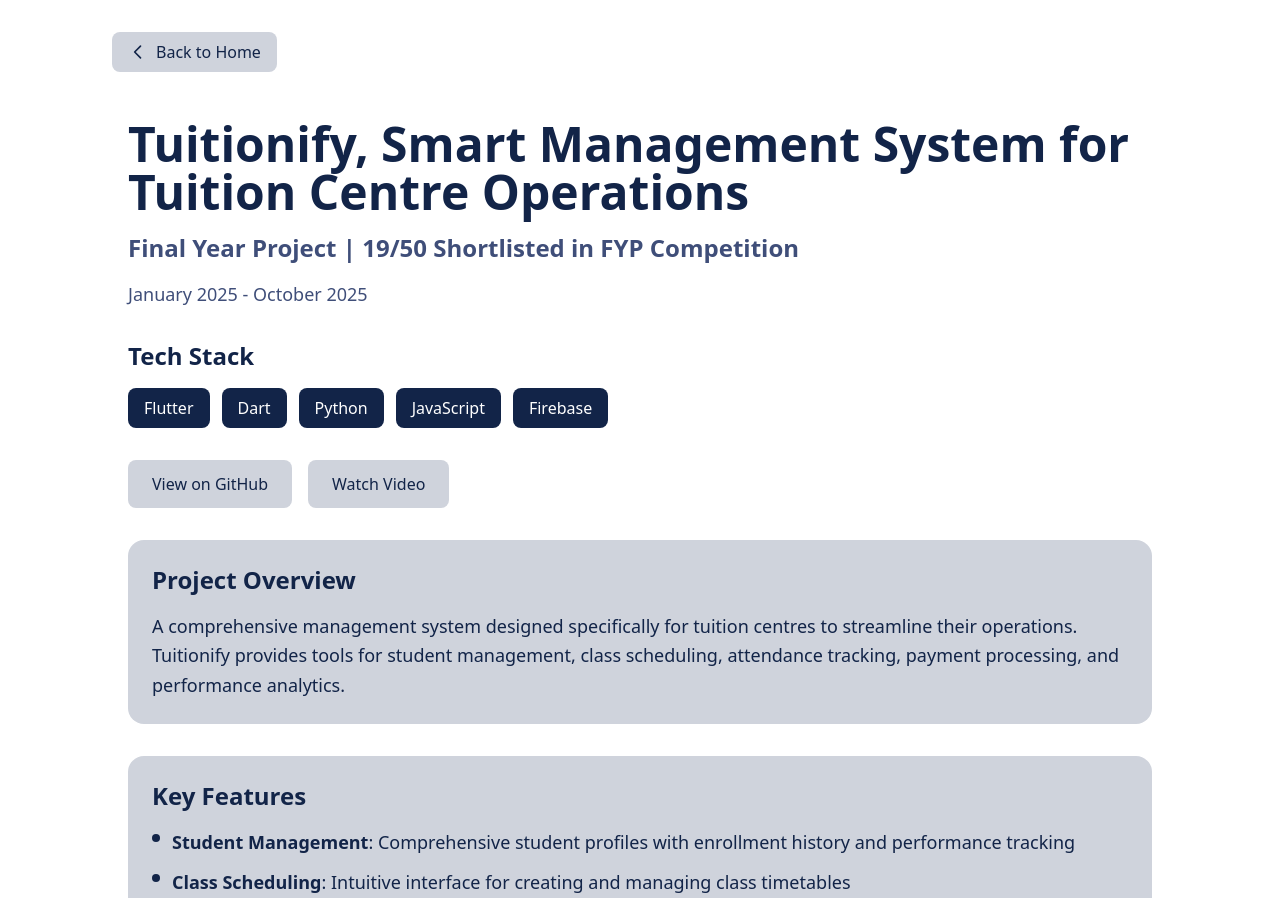
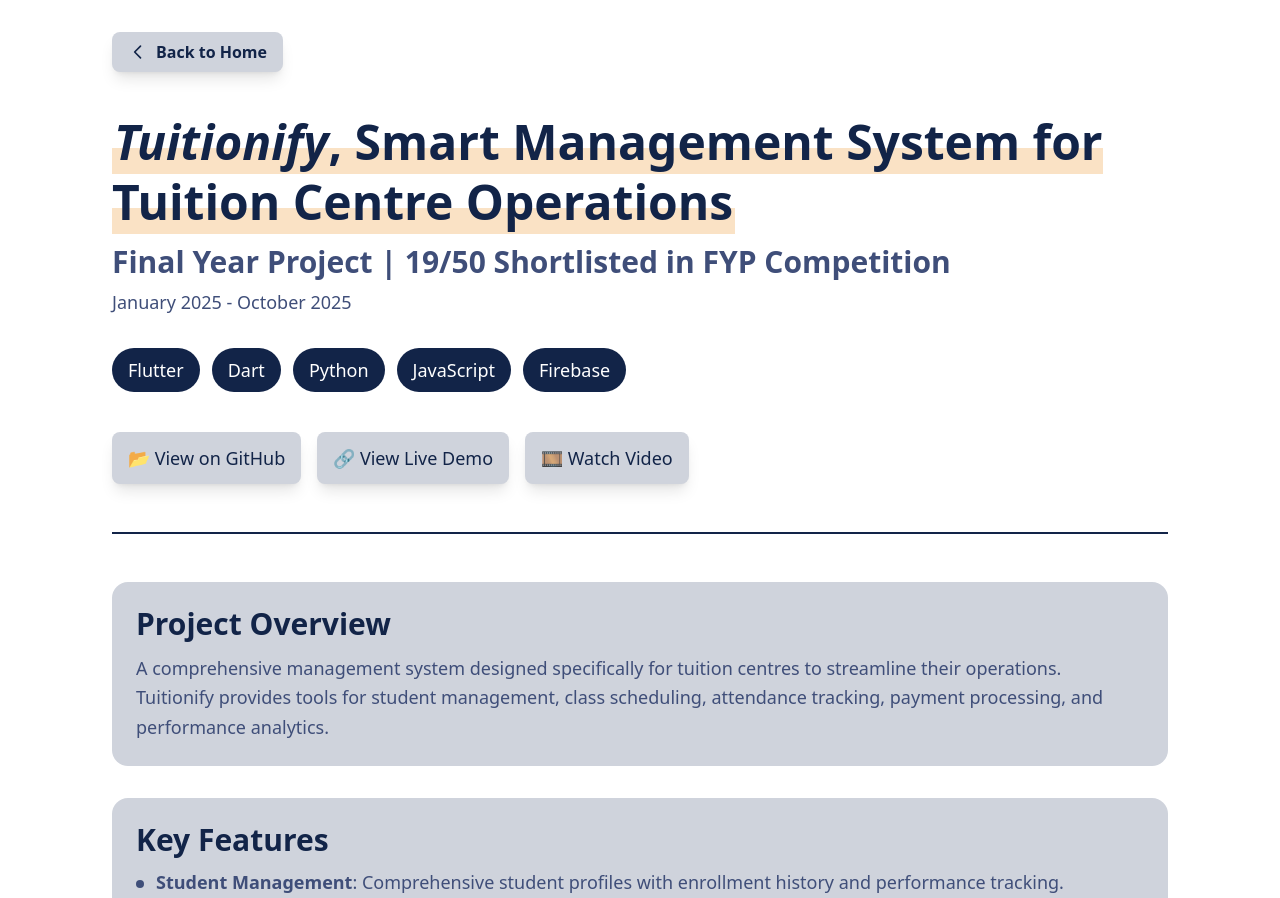
Before and after one commit to yunqi0729/portfolio, a React (Vite) app: page /portfolio/projects/tuitionify in a window 1280 px wide. Shown: the top 898 px of the page. Built offline with nearby package versions, Linux system fonts and the light colour scheme.

Commit message:
Update on Projects section

```diff
--- a/src/components/ProjectDetail.tsx
+++ b/src/components/ProjectDetail.tsx
@@ -1,6 +1,11 @@
 import { useSelector } from 'react-redux';
 import { useNavigate } from 'react-router-dom';
 import type { RootState } from '../store';
+
+interface ProjectImage {
+    url: string;
+    caption: string;
+}
 
 interface ProjectDetailProps {
     title: string;
@@ -9,7 +14,7 @@
     stack: string[];
     overview: string;
     features: string[];
-    images?: string[];
+    images?: ProjectImage[];
     githubLink?: string;
     liveLink?: string;
     videoLink?: string;
@@ -32,145 +37,65 @@
 
     return (
         <div className={`min-h-screen ${isDarkMode ? 'bg-black' : 'bg-white'} transition-colors duration-500`}>
-            {/* Back Button */}
             <div className="px-6 sm:px-10 md:px-16 lg:px-20 xl:px-28 pt-8">
-                <button
-                    onClick={() => navigate('/')}
-                    className={`flex items-center gap-2 px-4 py-2 rounded-lg transition-colors ${isDarkMode
-                            ? 'bg-[#D3B694] hover:bg-[#C37448] text-[#122448]'
-                            : 'bg-[#CFD3DC] hover:bg-[#122448] hover:text-white text-[#122448]'
-                        }`}
-                >
-                    <svg className="w-5 h-5" fill="none" stroke="currentColor" viewBox="0 0 24 24">
-                        <path strokeLinecap="round" strokeLinejoin="round" strokeWidth={2} d="M15 19l-7-7 7-7" />
-                    </svg>
+                <button className={`flex items-center gap-2 px-4 py-2 font-semibold rounded-lg shadow-lg transition-colors ${isDarkMode ? 'bg-[#D3B694] hover:bg-[#C37448] hover:text-white text-[#9C562F]' : 'bg-[#CFD3DC] hover:bg-[#122448] hover:text-white text-[#122448]'}`} onClick={() => navigate('/', { state: { fromProject: true } })}>
+                    <svg className="w-5 h-5" fill="none" stroke="currentColor" viewBox="0 0 24 24"><path strokeLinecap="round" strokeLinejoin="round" strokeWidth={2} d="M15 19l-7-7 7-7" /></svg>
                     Back to Home
                 </button>
             </div>
-
-            {/* Content */}
-            <div className="px-6 sm:px-10 md:px-16 lg:px-20 xl:px-28 py-12">
-                <div className="max-w-5xl mx-auto">
-                    {/* Header */}
-                    <h1 className={`text-3xl sm:text-4xl md:text-5xl font-bold mb-4 ${isDarkMode ? 'text-[#9C562F]' : 'text-[#122448]'}`}>
-                        {title}
-                    </h1>
-
-                    {subtitle && (
-                        <p className={`text-xl sm:text-2xl font-semibold mb-4 ${isDarkMode ? 'text-[#C37448]' : 'text-[#3F4E79]'}`}>
-                            {subtitle}
-                        </p>
-                    )}
-
-                    <p className={`text-base sm:text-lg mb-8 ${isDarkMode ? 'text-[#C37448]' : 'text-[#3F4E79]'}`}>
-                        {date}
-                    </p>
-
-                    {/* Tech Stack */}
-                    <div className="mb-8">
-                        <h2 className={`text-2xl font-bold mb-4 ${isDarkMode ? 'text-[#9C562F]' : 'text-[#122448]'}`}>
-                            Tech Stack
-                        </h2>
-                        <div className="flex flex-wrap gap-3">
+            <div className="px-6 sm:px-10 md:px-16 lg:px-20 xl:px-28 py-10">
+                <div className="max-w-6xl mx-auto">
+                    <span className={`text-3xl sm:text-4xl md:text-5xl font-bold ${isDarkMode ? '' : 'bg-[linear-gradient(to_top,#FAE2C5_40%,transparent_40%)]'} bg-no-repeat bg-[length:100%_100%] px-[2px] leading-tight ${isDarkMode ? 'text-[#9C562F]' : 'text-[#122448]'}`} dangerouslySetInnerHTML={{ __html: title }}></span>
+                    {subtitle && (<p className={`text-xl sm:text-2xl md:text-3xl font-semibold mt-3 ${isDarkMode ? 'text-[#C37448]' : 'text-[#3F4E79]'}`}>{subtitle}</p>)}
+                    <p className={`text-base sm:text-md md:text-lg mt-2 ${isDarkMode ? 'text-[#C37448]' : 'text-[#3F4E79]'}`}>{date}</p>
+                    <div className="mt-8 mb-5">
+                        <div className="flex flex-wrap gap-2 sm:gap-3">
                             {stack.map((tech, index) => (
-                                <span
-                                    key={index}
-                                    className={`px-4 py-2 rounded-lg font-medium ${isDarkMode
-                                            ? 'bg-[#9C562F] text-white'
-                                            : 'bg-[#122448] text-white'
-                                        }`}
-                                >
-                                    {tech}
-                                </span>
+                                <span key={index} className={`text-base sm:text-md md:text-lg px-4 py-2 rounded-full font-medium ${isDarkMode ? 'bg-[#9C562F] text-white' : 'bg-[#122448] text-white'}`}>{tech}</span>
                             ))}
                         </div>
                     </div>
-
-                    {/* Links */}
                     {(githubLink || liveLink || videoLink) && (
-                        <div className="mb-8 flex flex-wrap gap-4">
+                        <div className="text-sm sm:text-md md:text-lg mt-10 flex flex-wrap gap-4">
                             {githubLink && (
-                                <a
-                                    href={githubLink}
-                                    target="_blank"
-                                    rel="noopener noreferrer"
-                                    className={`px-6 py-3 rounded-lg font-medium transition-colors ${isDarkMode
-                                            ? 'bg-[#D3B694] hover:bg-[#C37448] text-[#122448]'
-                                            : 'bg-[#CFD3DC] hover:bg-[#122448] hover:text-white text-[#122448]'
-                                        }`}
-                                >
-                                    View on GitHub
-                                </a>
+                                <a className={`px-4 py-3 rounded-lg font-medium transition-colors shadow-lg transition-transform duration-300 hover:scale-105 ${isDarkMode ? 'bg-[#D3B694] hover:bg-[#C37448] hover:text-white text-[#9C562F]' : 'bg-[#CFD3DC] hover:bg-[#122448] hover:text-white text-[#122448]'}`} href={githubLink} target="_blank" rel="noopener noreferrer">📂 View on GitHub</a>
                             )}
                             {liveLink && (
-                                <a
-                                    href={liveLink}
-                                    target="_blank"
-                                    rel="noopener noreferrer"
-                                    className={`px-6 py-3 rounded-lg font-medium transition-colors ${isDarkMode
-                                            ? 'bg-[#9C562F] text-white hover:bg-[#C37448]'
-                                            : 'bg-[#122448] text-white hover:bg-[#3F4E79]'
-                                        }`}
-                                >
-                                    View Live Demo
-                                </a>
+                                <a className={`px-4 py-3 rounded-lg font-medium transition-colors shadow-lg transition-transform duration-300 hover:scale-105 ${isDarkMode ? 'bg-[#D3B694] hover:bg-[#C37448] hover:text-white text-[#9C562F]' : 'bg-[#CFD3DC] hover:bg-[#122448] hover:text-white text-[#122448]'}`} href={liveLink} target="_blank" rel="noopener noreferrer">🔗 View Live Demo</a>
                             )}
                             {videoLink && (
-                                <a
-                                    href={videoLink}
-                                    target="_blank"
-                                    rel="noopener noreferrer"
-                                    className={`px-6 py-3 rounded-lg font-medium transition-colors ${isDarkMode
-                                            ? 'bg-[#D3B694] hover:bg-[#C37448] text-[#122448]'
-                                            : 'bg-[#CFD3DC] hover:bg-[#122448] hover:text-white text-[#122448]'
-                                        }`}
-                                >
-                                    Watch Video
-                                </a>
+                                <a className={`px-4 py-3 rounded-lg font-medium transition-colors shadow-lg transition-transform duration-300 hover:scale-105 ${isDarkMode ? 'bg-[#D3B694] hover:bg-[#C37448] hover:text-white text-[#9C562F]' : 'bg-[#CFD3DC] hover:bg-[#122448] hover:text-white text-[#122448]'}`} href={videoLink} target="_blank" rel="noopener noreferrer">🎞️ Watch Video</a>
                             )}
                         </div>
                     )}
-
-                    {/* Overview */}
+                    <div className="flex items-center justify-center my-9 sm:my-10 md:my-11 lg:my-12">
+                        <div className={`flex-1 h-0.5 ${isDarkMode ? 'bg-[#9C562F]' : 'bg-[#122448]'}`}></div>
+                    </div>
                     <div className={`rounded-2xl p-6 mb-8 ${isDarkMode ? 'bg-[#D3B694]' : 'bg-[#CFD3DC]'}`}>
-                        <h2 className={`text-2xl font-bold mb-4 ${isDarkMode ? 'text-[#9C562F]' : 'text-[#122448]'}`}>
-                            Project Overview
-                        </h2>
-                        <div
-                            className={`text-base sm:text-lg leading-relaxed text-[#122448]`}
-                            dangerouslySetInnerHTML={{ __html: overview }}
-                        />
+                        <h2 className={`text-2xl sm:text-3xl font-bold mb-3 ${isDarkMode ? 'text-[#9C562F]' : 'text-[#122448]'}`}>Project Overview</h2>
+                        <div className={`text-base sm:text-md md:text-lg leading-relaxed ${isDarkMode ? 'text-[#C37448]' : 'text-[#3F4E79]'}`} dangerouslySetInnerHTML={{ __html: overview }} />
                     </div>
-
-                    {/* Features */}
                     <div className={`rounded-2xl p-6 mb-8 ${isDarkMode ? 'bg-[#D3B694]' : 'bg-[#CFD3DC]'}`}>
-                        <h2 className={`text-2xl font-bold mb-4 ${isDarkMode ? 'text-[#9C562F]' : 'text-[#122448]'}`}>
-                            Key Features
-                        </h2>
-                        <ul className={`space-y-3 text-base sm:text-lg text-[#122448]`}>
+                        <h2 className={`text-2xl sm:text-3xl font-bold mb-3 ${isDarkMode ? 'text-[#9C562F]' : 'text-[#122448]'}`}>Key Features</h2>
+                        <ul className={`space-y-3`}>
                             {features.map((feature, index) => (
                                 <li key={index} className="flex items-start gap-3">
-                                    <span className={`mt-1.5 w-2 h-2 rounded-full flex-shrink-0 ${isDarkMode ? 'bg-[#9C562F]' : 'bg-[#122448]'}`}></span>
-                                    <span dangerouslySetInnerHTML={{ __html: feature }} />
+                                    <span className={`mt-2.5 w-2 h-2 rounded-full flex-shrink-0 ${isDarkMode ? 'bg-[#C37448]' : 'bg-[#3F4E79]'}`}></span>
+                                    <span className={`text-base sm:text-md md:text-lg leading-snug ${isDarkMode ? 'text-[#C37448]' : 'text-[#3F4E79]'}`} dangerouslySetInnerHTML={{ __html: feature }} />
                                 </li>
                             ))}
                         </ul>
                     </div>
-
-                    {/* Images Gallery */}
                     {images.length > 0 && (
                         <div className="mb-8">
-                            <h2 className={`text-2xl font-bold mb-4 ${isDarkMode ? 'text-[#9C562F]' : 'text-[#122448]'}`}>
-                                Screenshots
-                            </h2>
-                            <div className="grid grid-cols-1 md:grid-cols-2 gap-6">
+                            <h2 className={`text-2xl sm:text-3xl font-bold mb-3 ${isDarkMode ? 'text-[#9C562F]' : 'text-[#122448]'}`}>Screenshots</h2>
+                            <div className="grid grid-cols-1 md:grid-cols-2 gap-8">
                                 {images.map((image, index) => (
-                                    <div key={index} className="rounded-xl overflow-hidden shadow-lg">
-                                        <img
-                                            src={image}
-                                            alt={`Screenshot ${index + 1}`}
-                                            className="w-full h-auto"
-                                        />
+                                    <div key={index} className="flex flex-col">
+                                        <div className="relative w-full rounded-xl overflow-hidden shadow-lg border border-gray-200 dark:border-gray-800 bg-white dark:bg-black" style={{ paddingBottom: '56.25%' }}>
+                                            <img className="absolute top-0 left-0 w-full h-full object-contain" src={image.url} alt={`Screenshot ${index + 1}`} />
+                                        </div>
+                                        <p className={`text-sm sm:text-base md:text-md mt-1.5 text-center font-normal italic ${isDarkMode ? 'text-[#C37448]' : 'text-[#3F4E79]'}`}>{image.caption}</p>
                                     </div>
                                 ))}
                             </div>
--- a/src/components/ProjectPages/Tuitionify.tsx
+++ b/src/components/ProjectPages/Tuitionify.tsx
@@ -1,23 +1,44 @@
 import ProjectDetail from '../ProjectDetail';
+import mountainBackground from '../../assets/mountain_background.jpg';
+import fictUtar from '../../assets/fict_utar.jpg';
 
 export default function TuitionifyProject() {
     return (
         <ProjectDetail
-            title="Tuitionify, Smart Management System for Tuition Centre Operations"
+            title="<i>Tuitionify</i>, Smart Management System for Tuition Centre Operations"
             subtitle="Final Year Project | 19/50 Shortlisted in FYP Competition"
             date="January 2025 - October 2025"
             stack={["Flutter", "Dart", "Python", "JavaScript", "Firebase"]}
             overview="A comprehensive management system designed specifically for tuition centres to streamline their operations. Tuitionify provides tools for student management, class scheduling, attendance tracking, payment processing, and performance analytics."
             features={[
-                "<b>Student Management</b>: Comprehensive student profiles with enrollment history and performance tracking",
-                "<b>Class Scheduling</b>: Intuitive interface for creating and managing class timetables",
+                "<b>Student Management</b>: Comprehensive student profiles with enrollment history and performance tracking. Comprehensive student profiles with enrollment history and performance tracking.",
+                "<b>Class Scheduling</b>: Intuitive interface for creating and managing class timetables. Intuitive interface for creating and managing class timetables.",
                 "<b>Attendance Tracking</b>: Digital attendance system with automated notifications",
                 "<b>Payment Processing</b>: Integrated payment tracking and invoice generation",
                 "<b>Performance Analytics</b>: Data-driven insights and progress reports",
                 "<b>Parent Portal</b>: Dedicated portal for parents to monitor their children's progress"
             ]}
+            images={[
+                {
+                    url: mountainBackground,
+                    caption: "The mountain dashboard providing a clear overview of student statistics. The mountain dashboard providing a clear overview of student statistics."
+                },
+                {
+                    url: fictUtar,
+                    caption: "The UTAR FICT integration portal for academic synchronization."
+                },
+                {
+                    url: fictUtar,
+                    caption: "The UTAR FICT integration portal for academic synchronization."
+                },
+                {
+                    url: mountainBackground,
+                    caption: "The mountain dashboard providing a clear overview of student statistics. The mountain dashboard providing a clear overview of student statistics."
+                }
+            ]}
             githubLink="https://github.com/yourusername/tuitionify"
             videoLink="https://youtube.com/watch?v=..."
+            liveLink='https://tuitionify.com'
         />
     );
 }
--- a/src/components/Projects.tsx
+++ b/src/components/Projects.tsx
@@ -1,7 +1,6 @@
 import { useSelector } from 'react-redux';
 import type { RootState } from '../store';
 import { useNavigate } from 'react-router-dom';
-// import yunqiPortfolio from '../assets/yunqi-portfolio.jpg';
 import tuitionify from '../assets/hand-icon.png';
 import vcare from '../assets/hand-icon.png';
 import zoomaths from '../assets/hand-icon.png';
@@ -12,7 +11,7 @@
     subtitle: string;
     date: string;
     stack: string;
-    route: string; // Route path instead of external link
+    route: string;
 }
 
 export default function Projects() {
@@ -25,93 +24,72 @@
         //     title: "yunqi., Personal Development Portfolio Website",
         //     subtitle: "",
         //     date: "Jan 2026",
-        //     stack: "Stack: React",
+        //     stack: "React",
         //     route: "/projects/yunqi"
         // },
         {
             image: tuitionify,
-            title: "Tuitionify, Smart Management System for Tuition Centre Operations",
+            title: "<i>Tuitionify</i>, Smart Management System for Tuition Centre Operations",
             subtitle: "Final Year Project | 19/50 Shortlisted in FYP Competition",
-            date: "Jan 2025 - Oct 2025",
-            stack: "Stack: Dart, Python, JavaScript, Flutter",
+            date: "January 2025 - October 2025",
+            stack: "Dart, Python, JavaScript, Flutter",
             route: "/projects/tuitionify"
         },
         {
             image: vcare,
-            title: "VCare, AI-powered Healthcare Mobile Application",
+            title: "<i>VCare</i>, AI-powered Healthcare Mobile Application",
             subtitle: "Varsity Hackathon Project",
-            date: "Mar 2025",
-            stack: "Stack: Dart, Flutter, Python",
+            date: "March 2025",
+            stack: "Dart, Flutter, Python",
             route: "/projects/vcare"
         },
         {
             image: zoomaths,
-            title: "Zoo! Maths, Mathematics Mobile Application for School-Going Children",
+            title: "<i>Zoo! Maths</i>, Mathematics Mobile Application for School-Going Children",
             subtitle: "Mobile Applications Development Assignment",
-            date: "Jan 2025",
-            stack: "Stack: Java, XML, Android Studio, Android SDK",
+            date: "January 2025",
+            stack: "Java, XML, Android Studio, Android SDK",
             route: "/projects/zoomaths"
         }
     ];
 
     const handleProjectClick = (route: string) => {
         navigate(route);
-        window.scrollTo(0, 0); // Scroll to top when navigating
+        window.scrollTo(0, 0);
     };
 
     return (
         <div id="projects" className="relative px-6 sm:px-10 md:px-16 lg:px-20 xl:px-28 pt-15 pb-25 bg-[#CFD3DC] dark:bg-[#D3B694] transition-colors duration-500">
-            {/* Title with decorative lines */}
-            <div className="flex items-center justify-center mb-10 sm:mb-12 md:mb-14 lg:mb-16">
+            <div className="flex items-center justify-center mb-6 sm:mb-7 md:mb-8 lg:mb-9">
                 <div className={`flex-1 h-0.5 ${isDarkMode ? 'bg-[#9C562F]' : 'bg-[#122448]'} mr-6`}>
                     <div className={`w-3 h-3 rounded-full ${isDarkMode ? 'bg-[#9C562F]' : 'bg-[#122448]'} float-left -mt-1.5`}></div>
                 </div>
-
                 <h2 className={`text-4xl sm:text-4xl md:text-5xl font-bold text-center ${isDarkMode ? 'text-[#9C562F]' : 'text-[#122448]'} px-2`}>
                     Projects
                 </h2>
-
                 <div className={`flex-1 h-0.5 ${isDarkMode ? 'bg-[#9C562F]' : 'bg-[#122448]'} ml-6`}>
                     <div className={`w-3 h-3 rounded-full ${isDarkMode ? 'bg-[#9C562F]' : 'bg-[#122448]'} float-right -mt-1.5`}></div>
                 </div>
             </div>
-
-            {/* Projects Grid */}
-            <div className="max-w-7xl mx-auto grid grid-cols-1 md:grid-cols-2 gap-8">
+            <div className="max-w-6xl mx-auto grid grid-cols-1 md:grid-cols-2 gap-8 md:gap-10">
                 {projectsData.map((project, index) => (
-                    <div
-                        key={index}
-                        onClick={() => handleProjectClick(project.route)}
-                        className={`rounded-2xl overflow-hidden shadow-xl transition-transform duration-300 hover:scale-105 cursor-pointer ${isDarkMode ? 'bg-[#FAE2C5]' : 'bg-white'}`}
-                    >
-                        {/* Image */}
-                        <div className="w-full h-56 sm:h-64 overflow-hidden">
-                            <img
-                                src={project.image}
-                                alt={project.title}
-                                className="w-full h-full object-cover"
-                            />
+                    <div className={`rounded-2xl overflow-hidden shadow-xl transition-transform duration-300 hover:scale-105 cursor-pointer flex flex-col ${isDarkMode ? 'bg-[#FAE2C5]' : 'bg-white'}`} key={index} onClick={() => handleProjectClick(project.route)}>
+                        <div className="w-full h-60 sm:h-70 overflow-hidden">
+                            <img src={project.image} alt={project.title} className="w-full h-full object-cover" />
                         </div>
-
-                        {/* Content */}
-                        <div className="p-6">
-                            <h3 className={`text-lg sm:text-xl md:text-2xl font-bold mb-2 ${isDarkMode ? 'text-[#9C562F]' : 'text-[#122448]'}`}>
-                                {project.title}
-                            </h3>
-
-                            {project.subtitle && (
-                                <p className={`text-sm sm:text-base font-semibold mb-3 ${isDarkMode ? 'text-[#C37448]' : 'text-[#3F4E79]'}`}>
-                                    {project.subtitle}
-                                </p>
-                            )}
-
-                            <p className={`text-sm sm:text-base mb-3 ${isDarkMode ? 'text-[#C37448]' : 'text-[#3F4E79]'}`}>
-                                {project.date}
-                            </p>
-
-                            <p className={`text-sm sm:text-base font-medium ${isDarkMode ? 'text-[#9C562F]' : 'text-[#122448]'}`}>
-                                {project.stack}
-                            </p>
+                        <div className="px-6 pb-5 pt-3 flex-grow flex flex-col">
+                            <div className="flex-grow">
+                                <div className={`text-lg sm:text-xl md:text-2xl font-bold leading-snug ${isDarkMode ? 'text-[#9C562F]' : 'text-[#122448]'}`} dangerouslySetInnerHTML={{ __html: project.title || '' }} />
+                                {project.subtitle && (
+                                    <p className={`text-md sm:text-lg md:text-xl font-semibold mt-2 ${isDarkMode ? 'text-[#C37448]' : 'text-[#3F4E79]'}`}>{project.subtitle}</p>
+                                )}
+                                <p className={`text-sm sm:text-sm md:text-base mt-2 ${isDarkMode ? 'text-[#C37448]' : 'text-[#3F4E79]'}`}>{project.date}</p>
+                            </div>
+                            <div className="mt-5 flex flex-wrap gap-2">
+                                {project.stack.split(', ').map((tech, i) => (
+                                    <span key={i} className={`text-sm sm:text-base md:text-md font-semibold px-3 py-1 rounded-full ${isDarkMode ? 'bg-[#9C562F] text-white' : 'bg-[#122448] text-white'}`}>{tech}</span>
+                                ))}
+                            </div>
                         </div>
                     </div>
                 ))}
```
Also changed, not shown: src/App.tsx (+22 -27 lines).
